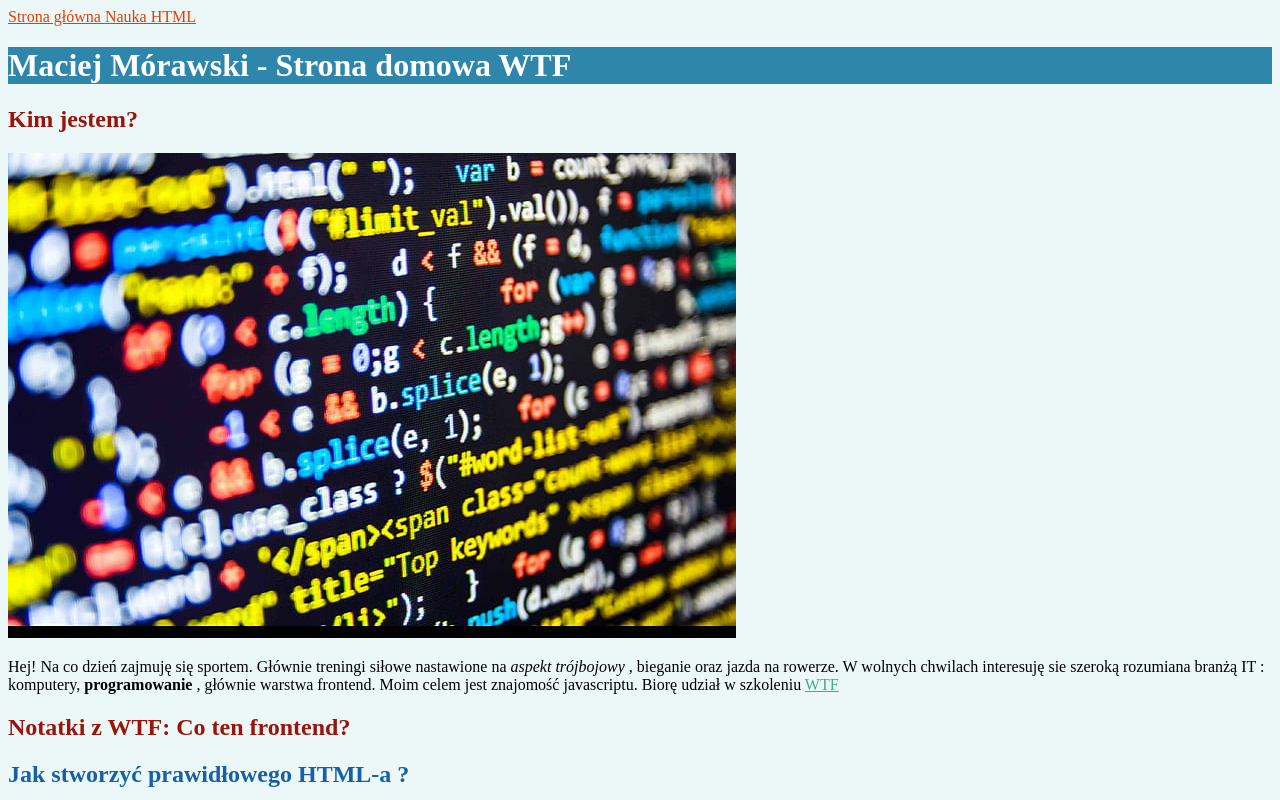
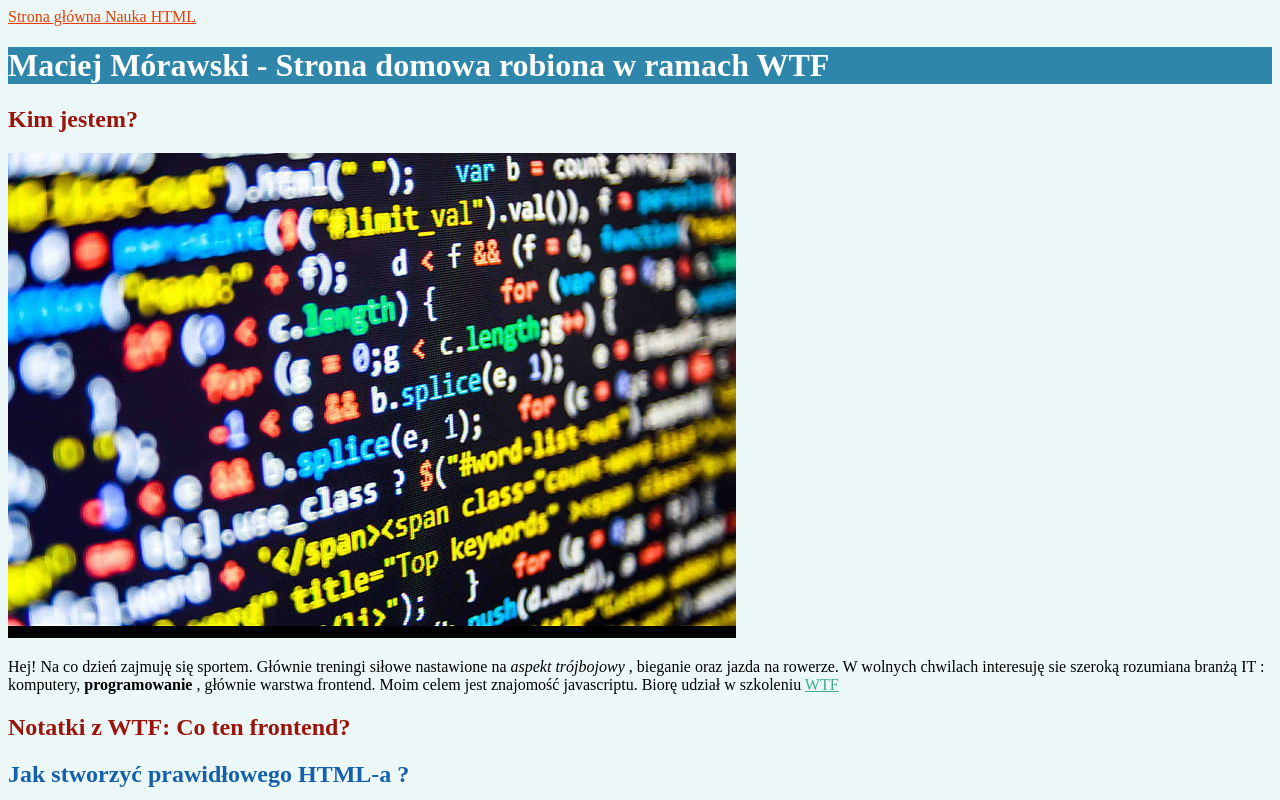
Before and after one commit to maciej-morawski/homepage, a plain HTML site: page index.html in a window 1280 px wide. Shown: the top 800 px of the page. Drawn offline with Linux system fonts and the light colour scheme.

Commit message:
new heading content again

```diff
--- a/index.html
+++ b/index.html
@@ -18,7 +18,7 @@
 
   <main>
     <header id='top'>
-      <h1>Maciej Mórawski - Strona domowa WTF</h1>
+      <h1>Maciej Mórawski - Strona domowa robiona w ramach WTF</h1>
     </header>
 
     <section>
```
